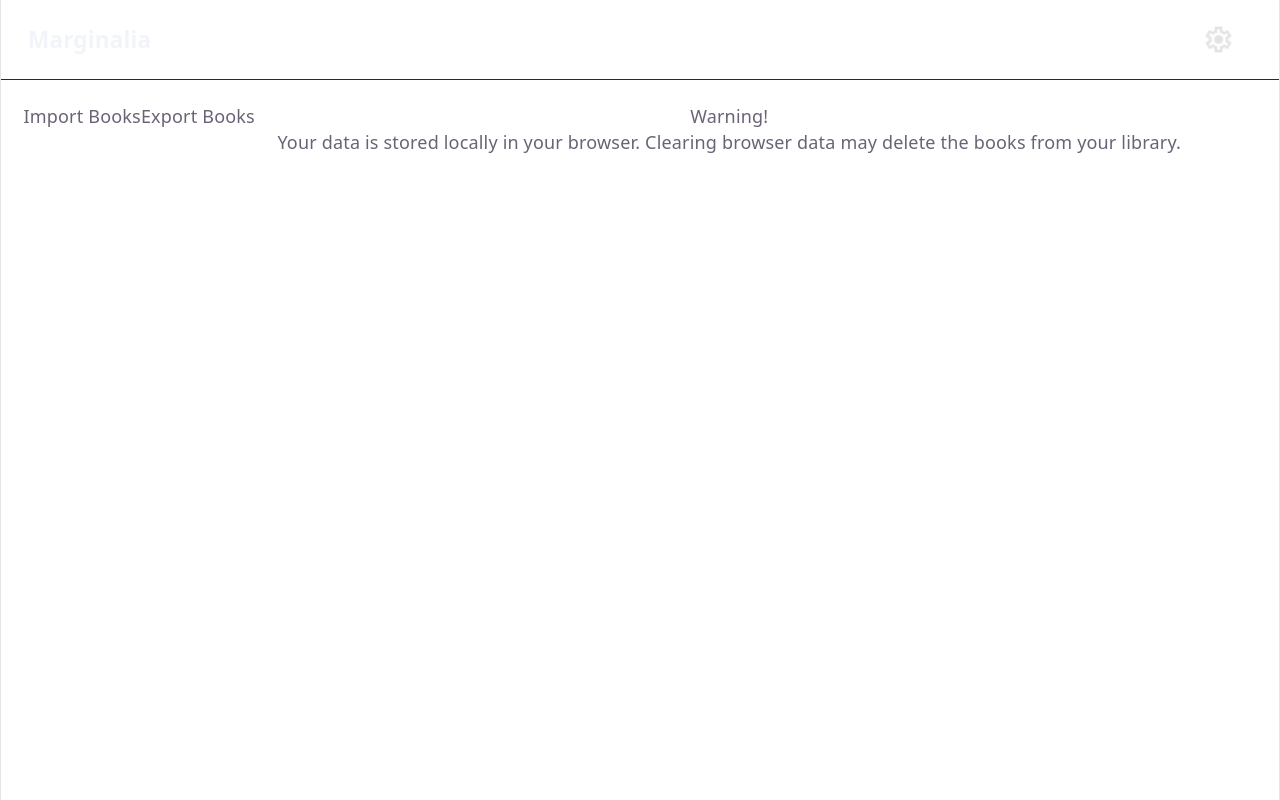
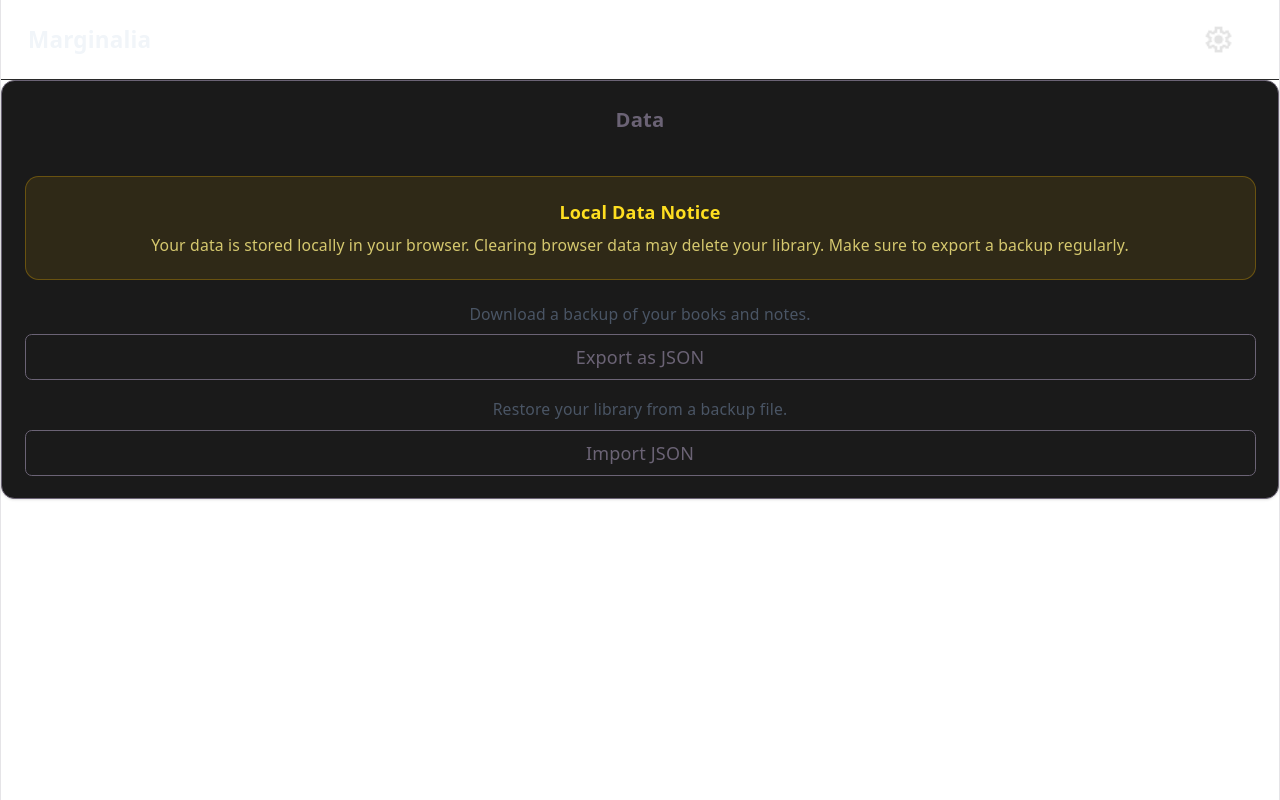
Before and after one commit to SabrinaGiroux/marginalia, a React (Vite) app: page /#/settings in a window 1280 px wide. Built offline with nearby package versions, Linux system fonts and the light colour scheme.

Commit message:
update styling for settings screen

```diff
--- a/src/pages/SettingsScreen.tsx
+++ b/src/pages/SettingsScreen.tsx
@@ -1,16 +1,33 @@
 export function SettingsScreen() {
   return (
-    <section className="flex flex-col lg:flex-row lg:h-[85vh] p-5 gap-5">
-      <div>
-        <button> Import Books</button>
-        <button> Export Books</button>
-      </div>
-      <div className="flex flex-col">
-        <h3> Warning! </h3>
-        <p>
-          Your data is stored locally in your browser. Clearing browser data may delete the books
-          from your library.{' '}
-        </p>
+    <section>
+      <div className="flex-1 flex flex-col border rounded-xl p-5 shadow-sm bg-[#1a1a1a] gap-5">
+        <h2 className="text-lg font-semibold mb-4">Data</h2>
+
+        <div className="border border-yellow-500/30 bg-yellow-500/10 rounded-xl p-5">
+          <h3 className="text-yellow-300 font-semibold mb-2">Local Data Notice</h3>
+          <p className="text-yellow-200/80 text-sm">
+            Your data is stored locally in your browser. Clearing browser data may delete your
+            library. Make sure to export a backup regularly.
+          </p>
+        </div>
+        <div className="flex flex-col gap-4">
+          {/* Export */}
+          <div>
+            <p className="text-sm text-gray-600 mb-2">Download a backup of your books and notes.</p>
+            <button className="w-full border py-2 rounded-md hover:bg-gray-700 transition">
+              Export as JSON
+            </button>
+          </div>
+
+          {/* Import */}
+          <div>
+            <p className="text-sm text-gray-600 mb-2">Restore your library from a backup file.</p>
+            <button className="w-full border py-2 rounded-md hover:bg-gray-700  transition">
+              Import JSON
+            </button>
+          </div>
+        </div>
       </div>
     </section>
   );
```
